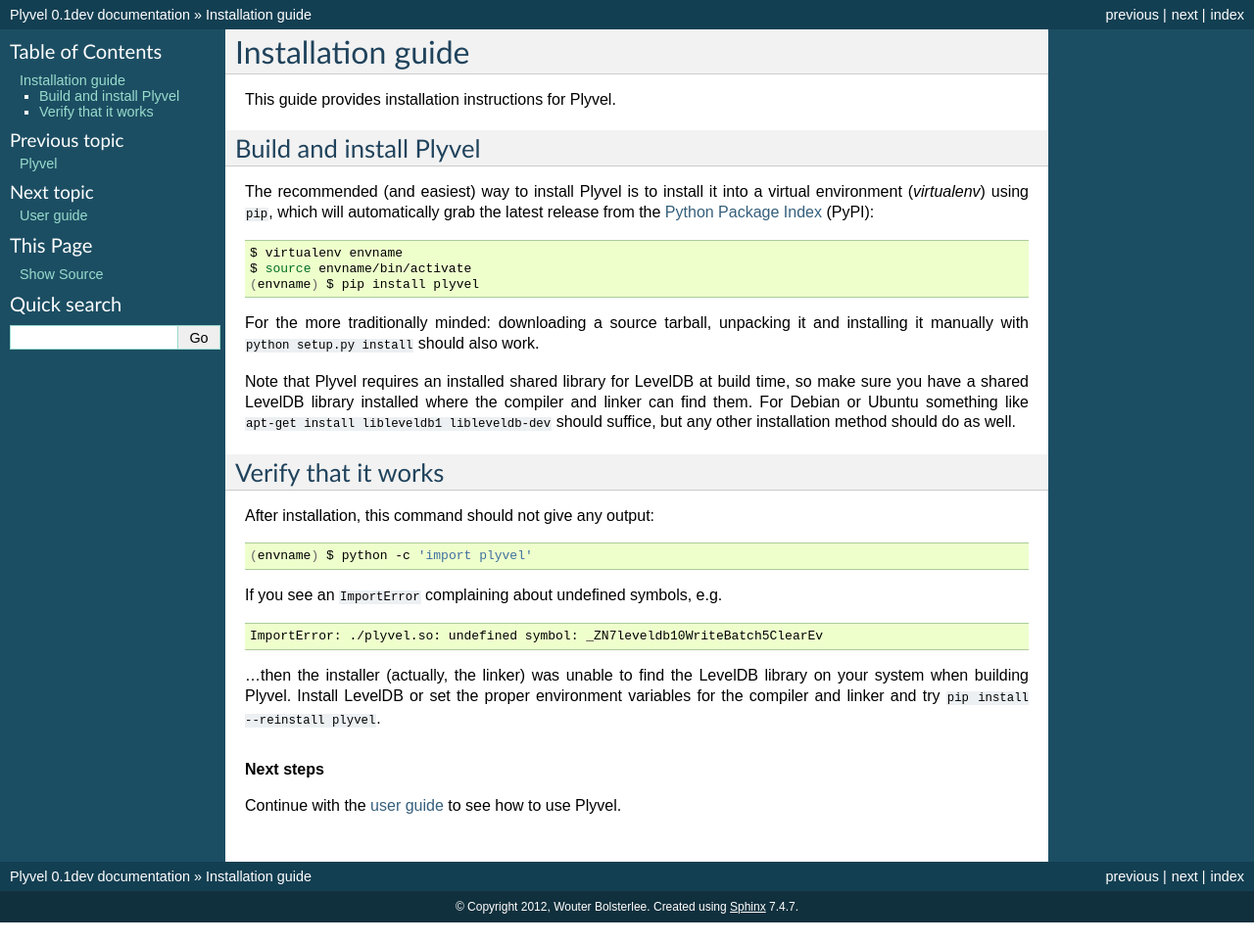
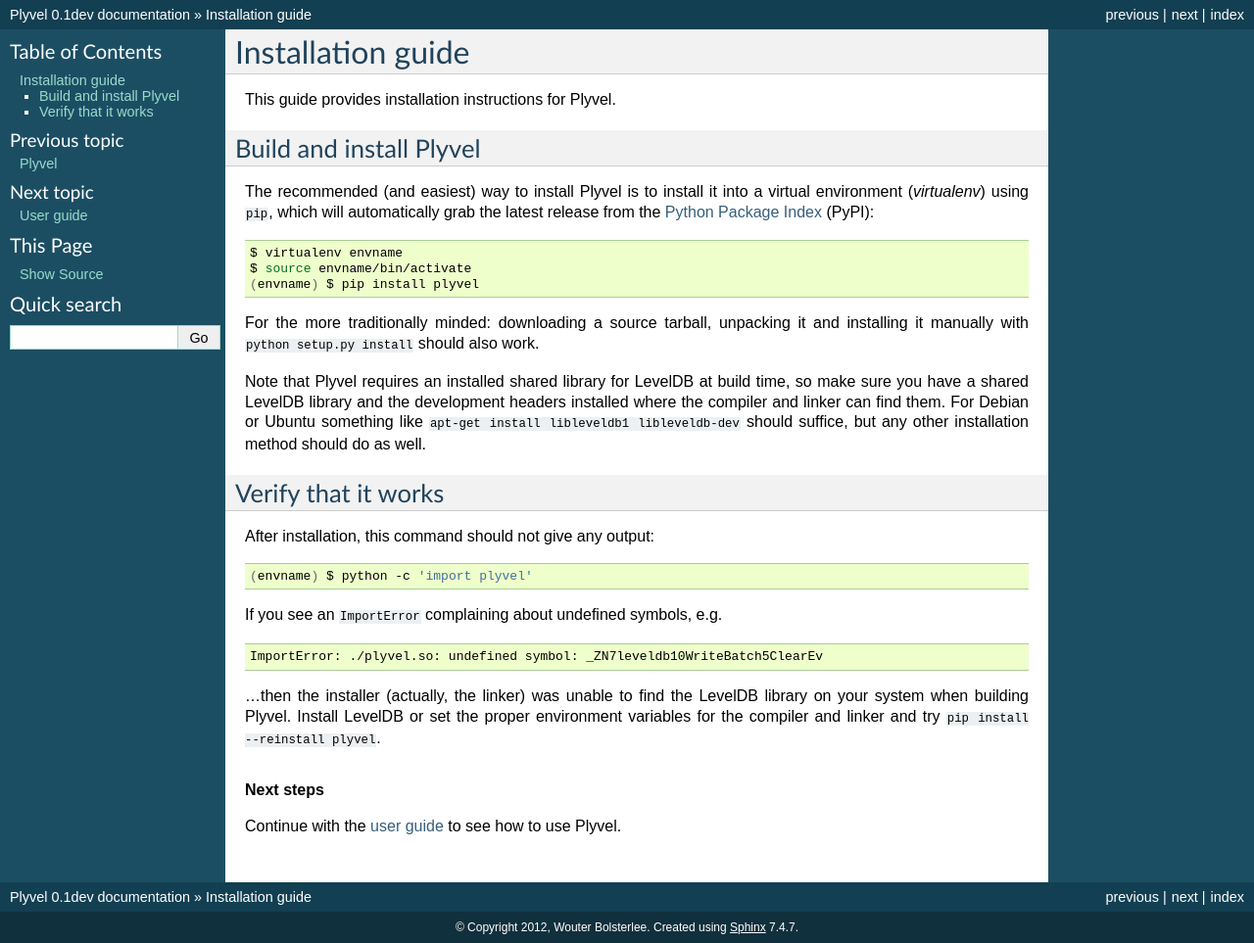
Before and after one commit to wbolster/plyvel, a Sphinx documentation site: the page built from doc/installation.rst, in a window 1280 px wide. Shown: the whole page at 98% size. Built offline with Sphinx 7.4.7, drawn with Linux system fonts in a browser that asks for light colours; before the commit the page ends 942 px from its top, so only the background shows below that.

Commit message:
Mention development headers in installation guide

```diff
--- a/doc/installation.rst
+++ b/doc/installation.rst
@@ -23,10 +23,10 @@
 and installing it manually with ``python setup.py install`` should also work.
 
 Note that Plyvel requires an installed shared library for LevelDB at build time,
-so make sure you have a shared LevelDB library installed where the compiler and
-linker can find them. For Debian or Ubuntu something like ``apt-get install
-libleveldb1 libleveldb-dev`` should suffice, but any other installation method
-should do as well.
+so make sure you have a shared LevelDB library and the development headers
+installed where the compiler and linker can find them. For Debian or Ubuntu
+something like ``apt-get install libleveldb1 libleveldb-dev`` should suffice,
+but any other installation method should do as well.
 
 
 Verify that it works
```
